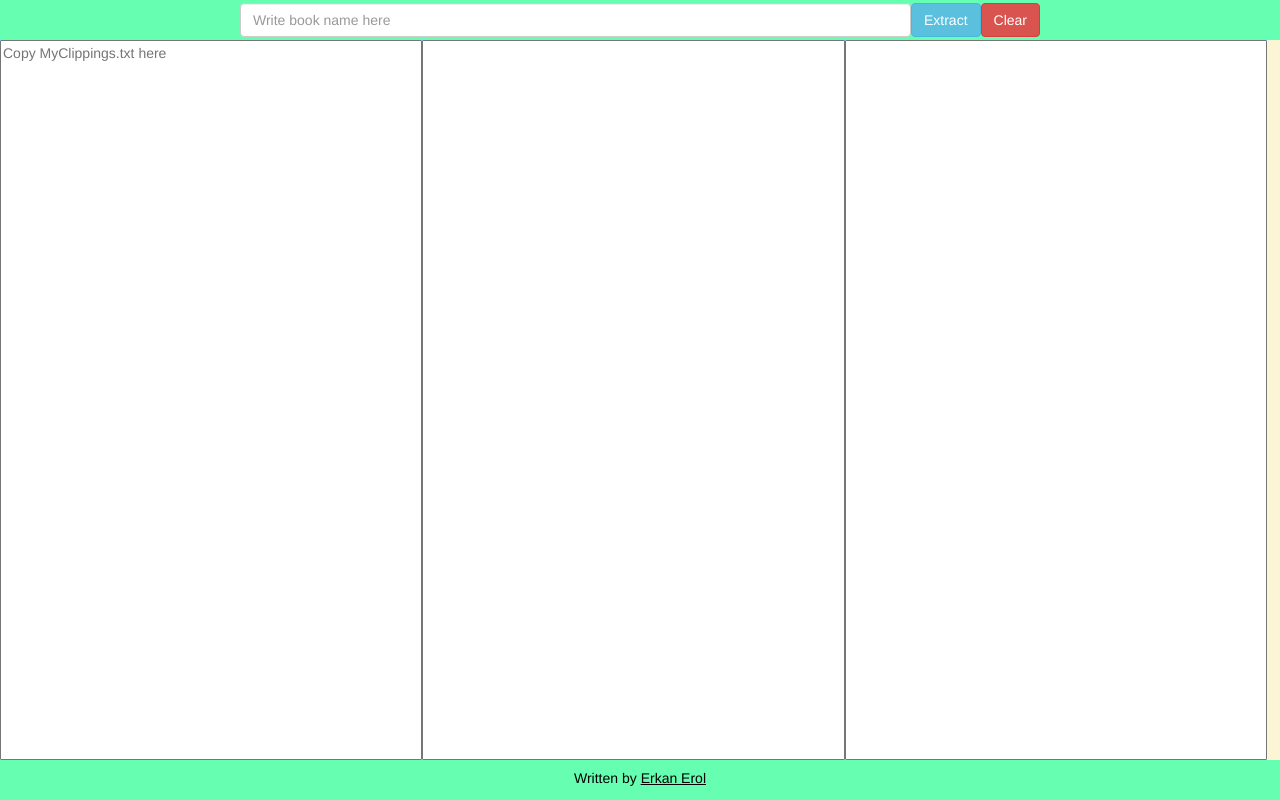
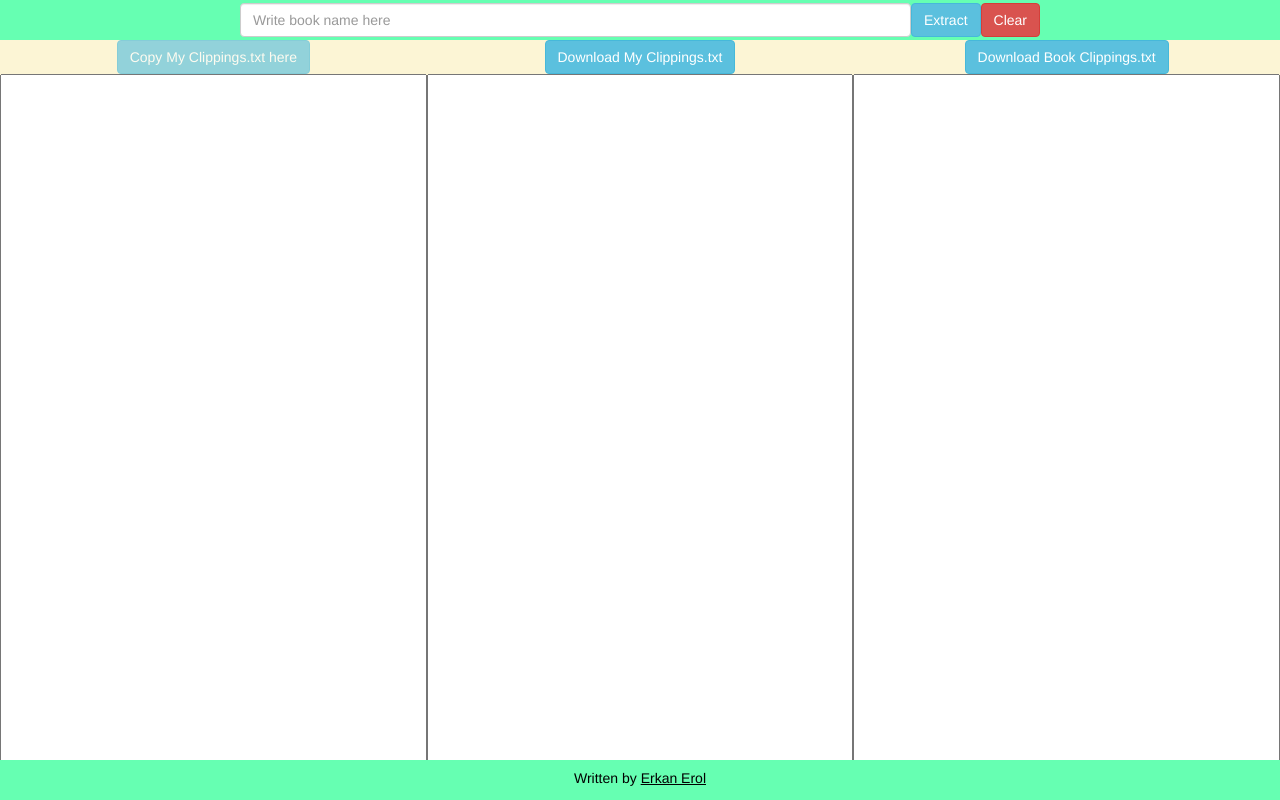
Before and after one commit to erkanerol/kindle-clippings-extractor, a plain HTML site: page docs/index.html in a window 1280 px wide. Drawn offline with nearby package versions, Linux system fonts and the light colour scheme.

Commit message:
download files

```diff
--- a/docs/functions.js
+++ b/docs/functions.js
@@ -55,3 +55,22 @@ function getCenterPanel(){
 function getBookName(){
   return document.getElementById("book-name");
 };
+
+function downloadMyClippings(){
+  var centerPanel = getCenterPanel();
+  download(centerPanel.value,"My Clippings.txt","txt");
+};
+
+function downloadBookClippings(){
+  var rightPanel = getRightPanel();
+  var bookName = getBookName().value;
+  download(rightPanel.value,bookName+".txt","txt");
+};
+
+function download(text, name, type) {
+    var a = document.createElement("a");
+    var file = new Blob([text], {type: type});
+    a.href = URL.createObjectURL(file);
+    a.download = name;
+    a.click();
+}
--- a/docs/index.html
+++ b/docs/index.html
@@ -21,12 +21,16 @@
   </div>
   <div id="main">
       <div id="col">
-        <textarea id="left-panel" class="full-text-area" placeholder="Copy MyClippings.txt here"></textarea>
+        <button class="btn btn-info" disabled="true">Copy My Clippings.txt here
+        </button>
+        <textarea id="left-panel" class="full-text-area"></textarea>
       </div>
       <div id="col">
+        <button class="btn btn-info" onclick="downloadMyClippings()">Download My Clippings.txt</button>
         <textarea id="center-panel" class="full-text-area"></textarea>
       </div>
       <div id="col">
+        <button class="btn btn-info" onclick="downloadBookClippings()">Download Book Clippings.txt</button>
         <textarea id="right-panel" class="full-text-area"></textarea>
       </div>
   </div>
--- a/docs/style.css
+++ b/docs/style.css
@@ -41,8 +41,7 @@ p{
 
 #col{
   height: 100%;
-  width: 33%;
-  background: #70b7ff;
+  width: 33.333%;
   text-align: center;
 }
 
```
